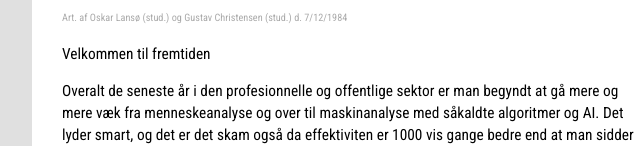
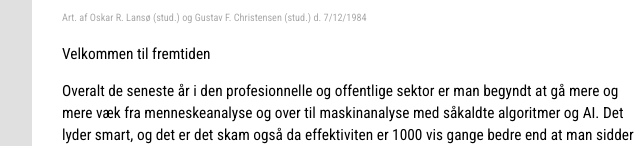
Before and after one commit to lansoskar/digitalCultureProject, a plain HTML site: page index.html in a window 1280 px wide. Shown: the part 658-804 px from the top of the page, 292-932 px from the left. Drawn offline with Linux system fonts and the light colour scheme.

Commit message:
text final maybe (little change 1)

```diff
--- a/index.html
+++ b/index.html
@@ -18,7 +18,7 @@
 </section>
 <section class="textBox">
     <img class="imgScientist" src="https://media.istockphoto.com/id/1040439996/photo/handsome-young-man-over-grey-grunge-wall-wearing-white-coat-using-laptop-stressed-with-hand.jpg?s=612x612&w=0&k=20&c=_HUZaNEfsyZs-dw8pCvHToDdit8lA8UNIBlSBkCDWTs=" alt="scientist looking shocked at computer">
-    <p class="authors">Art. af Oskar Lansø (stud.) og Gustav Christensen (stud.) d. 7/12/1984</p>
+    <p class="authors">Art. af Oskar R. Lansø (stud.) og Gustav F. Christensen (stud.) d. 7/12/1984</p>
     <p>Velkommen til fremtiden</p>
     <p>Overalt de seneste år i den profesionnelle og offentlige sektor er man begyndt at gå mere og mere væk fra menneskeanalyse og over til maskinanalyse med såkaldte algoritmer og AI. Det lyder smart, og det er det skam også da effektiviten er 1000 vis gange bedre end at man sidder og kigger informationen over selv, hvad end det nu er.</p>
     <p>Algoritmer bliver brugt til alt for reklamering, de videor Youtube recommender dig eller hvad der kommer op imens du scroller på Facebook, ja man ville endda kunne sigde at følge en opskrift til aftensmaden kunne kaldes en algoritme, så i bund og grund er en algoritme en opskrift på en løsning til et problem man så kan automatisere. Igen, det lyder smart, og det er det også, samt kan det være meget mere effektivt end mennesker, men der dukker flere og flere eksempler op der sætter spørgsmålstegn op omkring hvor godt det her redskab egentligt kan være.</p>
@@ -28,8 +28,6 @@
     <p>De to primære grunde til at de her algoritmer fejler os på punkter er vores menneskelige bias og inkomplet / utroværdige data at træne algoritmen i. </p>
     <p>Menneskelig bias er der ikke så meget at gøre ved, det kommer af kulturen omkring os og hvad vi har oplevet gennem vores liv, hvis en specifik gruppe minoriteter er blevet undertrykt af loven gennem årtier vil de blive repræsenteret mere i dataset om tidligere fængselsindsatte. Hvis man trænede en algoritme på hvem skulle have hårdere straffe fremadgående, da de oftere er til stede i datasættet ville det lave en profil baseret på det og selvom lovene har ændret sig og de måske ikke er undertrykte mere ville algoritmen pege på dem. Menneskelig bias bliver til utroværdig data.</p>
     <p>Nu virker den her artikel meget negativt i toneleget, men en algoritme er ikke naturligt ondt eller godt redskab. Brug af algoritmer er fremtiden, ingen tvivl omkring det, det er et sindssygt effektivt redskab, men kun med tiden kan det vises om det bliver brugt ordentligt og ikke for indvalidere specifikke grupper</p>
-
-
 </section>
 <section class="marginsErSvære">
     <span> css gør ondt i hovedet</span>
```
